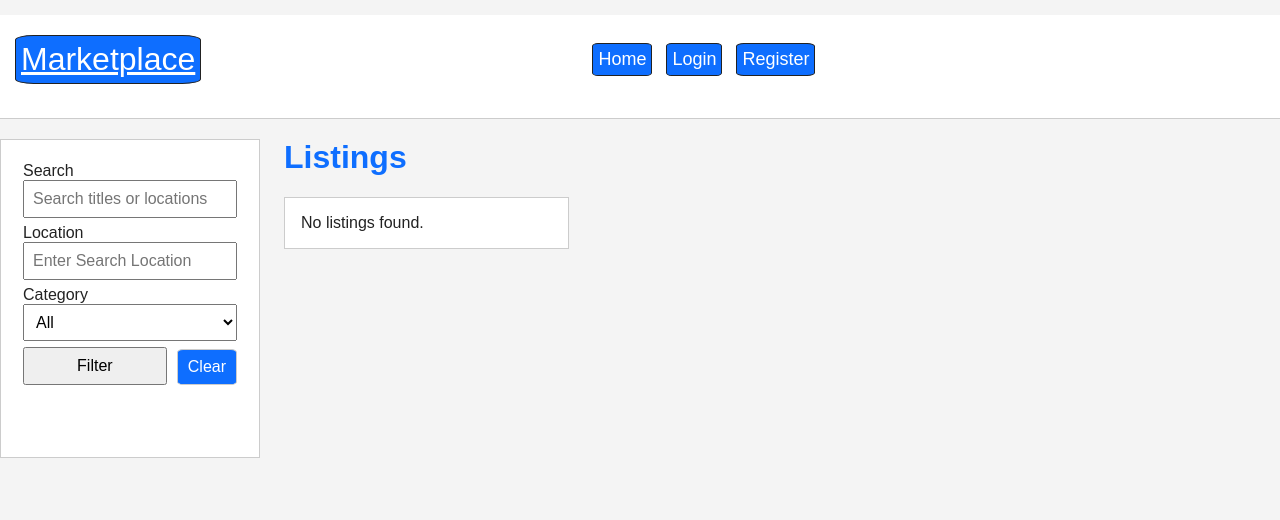
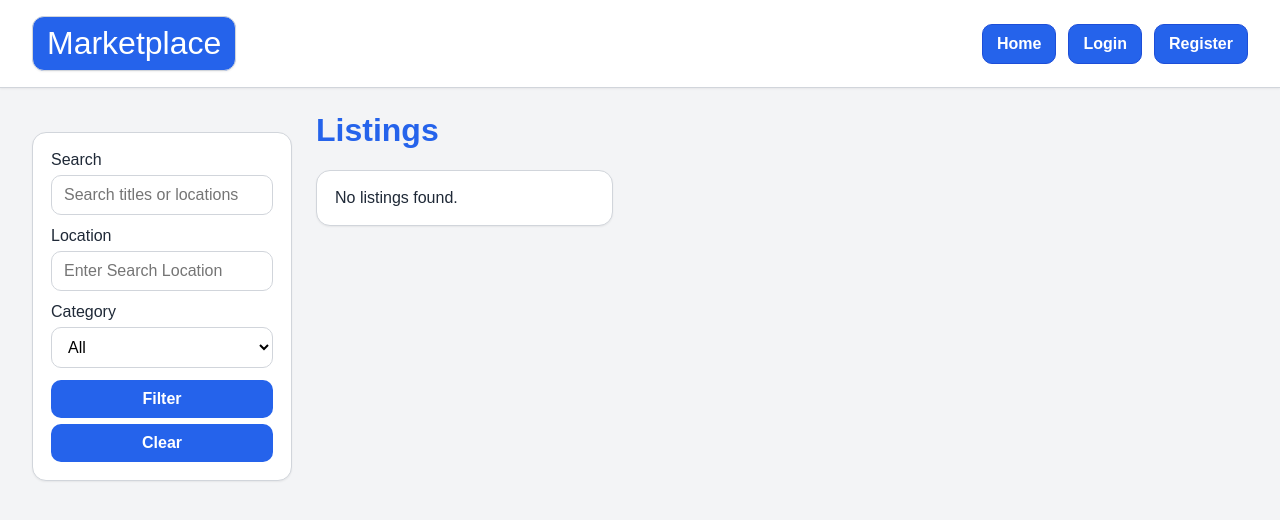
Before and after one commit to sonnyDmg/marketplace, a Flask app: page / in a window 1280 px wide. Shown: the top 520 px of the page. Run offline with Flask 3, Linux system fonts and the light colour scheme; data that the repository does not hold is empty.

Commit message:
Nicer UI and clear btn works

```diff
--- a/static/styles.css
+++ b/static/styles.css
@@ -1,19 +1,40 @@
+:root {
+  --bg: #f3f4f6;
+  --surface: #ffffff;
+  --surface-2: #f8fafc;
+  --text: #1f2937;
+  --muted: #6b7280;
+  --border: #d1d5db;
+  --primary: #2563eb;
+  --primary-dark: #1d4ed8;
+  --success: #dcfce7;
+  --warning: #fef3c7;
+  --shadow-sm: 0 1px 2px rgba(0, 0, 0, 0.06);
+  --shadow-md: 0 6px 18px rgba(0, 0, 0, 0.08);
+  --radius: 14px;
+}
+
+* {
+  box-sizing: border-box;
+}
+
 body {
   font-family: Arial, sans-serif;
   margin: 0;
-  background: #f4f4f4;
-  color: #222;
+  background: var(--bg);
+  color: var(--text);
 }
 
 .wrap {
-  width: min(1440px, 92%);
-  margin: 0, auto;
+  width: min(1400px, 95%);
+  margin: 0 auto;
 }
 
 header {
-  background: #fff;
-  border-bottom: 1px solid #ccc;
-  margin-bottom: 20px;
+  background: var(--surface);
+  border-bottom: 1px solid var(--border);
+  margin-bottom: 24px;
+  box-shadow: var(--shadow-sm);
 }
 
 img {
@@ -25,12 +46,19 @@ img {
   display: flex;
   justify-content: space-between;
   align-items: center;
-  padding: 14px 0;
+  padding: 16px 0;
+  gap: 20px;
+}
+
+nav {
+  display: flex;
+  align-items: center;
+  gap: 12px;
+  flex-wrap: wrap;
 }
 
 nav a,
 .brand {
-  margin-left: 14px;
   text-decoration: none;
 }
 
@@ -40,24 +68,30 @@ nav a,
 }
 
 .brand-title {
-  font-size: xx-large;
-  padding: 5px;
-  border: solid, 1px, #222;
-  border-radius: 10%;
-  background-color: #0e6eff;
+  font-size: 2rem;
+  padding: 8px 14px;
+  border: 1px solid var(--border);
+  border-radius: 12px;
+  background-color: var(--primary);
+  color: white;
+  display: inline-block;
+  box-shadow: var(--shadow-sm);
 }
 
 .panel {
-  background: #fff;
-  border: 1px solid #ccc;
-  padding: 16px;
-  margin-bottom: 16px;
+  background: var(--surface);
+  border: 1px solid var(--border);
+  padding: 18px;
+  margin-bottom: 18px;
+  border-radius: var(--radius);
+  box-shadow: var(--shadow-sm);
 }
 
 .form-card,
-.search-form {
+.search-form,
+.sidebar {
   display: grid;
-  gap: 10px;
+  gap: 12px;
 }
 
 input,
@@ -65,13 +99,33 @@ textarea,
 select,
 button {
   width: 100%;
-  padding: 8px;
+  padding: 10px 12px;
   box-sizing: border-box;
   font: inherit;
+  border: 1px solid var(--border);
+  border-radius: 10px;
+  background: white;
+}
+
+input:focus,
+textarea:focus,
+select:focus {
+  outline: 2px solid rgba(37, 99, 235, 0.2);
+  border-color: var(--primary);
 }
 
 button {
   cursor: pointer;
+  background: var(--primary);
+  color: white;
+  border: none;
+  font-weight: 600;
+  transition: background 0.15s ease, transform 0.15s ease;
+}
+
+button:hover {
+  background: var(--primary-dark);
+  transform: translateY(-1px);
 }
 
 .button-row {
@@ -82,100 +136,19 @@ button {
 
 .button-row a {
   display: inline-block;
-  padding: 8px 10px;
-  border: 1px solid #ccc;
+  padding: 10px 14px;
+  border: 1px solid var(--border);
   text-decoration: none;
-  color: #222;
-  background: #0e6eff;
-  border-radius: 10%;
+  color: white;
+  background: var(--primary);
+  border-radius: 10px;
+  font-weight: 600;
+  transition: background 0.15s ease, transform 0.15s ease;
 }
 
-.listings {
-  display: grid;
-  grid-template-columns: repeat(2, minmax(0, 1fr));
-  gap: 20px;
-  margin-top: 20px
-}
-
-.listing-card {
-  background-color: white;
-  border: 1px solid black;
-}
-
-.flash {
-  background: #fff8d6;
-  border: 1px solid #e0cf7a;
-  padding: 10px;
-  margin-bottom: 10px;
-}
-
-h1, h2 {
-  margin-top: 0;
-}
-
-.create-listing-labels {
-  margin: 6px;
-}
-
-.navbar {
-  background: var(--gray-900);
-  color: #0e6eff;
-  position: sticky;
-  top: 0;
-  z-index: 100;
-  box-shadow: var(--shadow-md);
-}
-
-.navbar-inner {
-  font-size: large;
-  text-decoration: #ffff;
-  max-width: 1100px;
-  margin: 0 auto;
-  padding: 0 20px;
-  height: 60px;
-  display: flex;
-  align-items: center;
-  justify-content: space-between;
-}
-
-.nav-btns {
-  padding: 5px;
-  border: solid, 1px, #222;
-  border-radius: 10%;
-  background-color: #0e6eff;
-}
-
-.main-title {
-  color:#0e6eff;
-}
-
-.markplace-title{
-  margin: 15px;
-}
-
-
-a:link {
-  color: rgb(255, 255, 255);
-}
-
-a:visited {
-  color: rgb(255, 255, 255);
-}
-
-.listing-card .listing-link,
-.listing-card .listing-link:link,
-.listing-card .listing-link:visited {
-  color: #125fcc;
-  font-size: 1.25rem;
-  font-weight: 700;
-  text-decoration: none;
-  display: inline-block;
-}
-
-.listing-card .listing-link:hover,
-.listing-card .listing-link:focus {
-  color: #0e6eff;
-  text-decoration: underline;
+.button-row a:hover {
+  background: var(--primary-dark);
+  transform: translateY(-1px);
 }
 
 .marketplace-layout {
@@ -189,64 +162,19 @@ a:visited {
   position: sticky;
   top: 20px;
   align-self: start;
-  height: 100%;
 }
 
 .marketplace-main {
   min-width: 0;
 }
 
-.listings {
-  display: grid;
-  grid-template-columns: repeat(auto-fit, minmax(220px, 1fr));
-  gap: 20px;
-  margin-top: 20px;
+.sidebar {
+  background: var(--surface);
 }
 
-@media (max-width: 900px) {
-  .marketplace-layout {
-    grid-template-columns: 1fr;
-  }
-
-  .sidenav {
-    position: static;
-  }
-}
-
-.sidebar {
-  height: 100%;
-}
-
-.search-options{
-  margin: 6px;
-}
-
-@media (max-width: 900px) {
-  .listings {
-    grid-template-columns: 1fr;
-  }
-}
-
-textarea {
-  width: 100%;
-  padding: 8px;
-  box-sizing: border-box;
-  font: inherit;
-  margin-bottom: 10px;
-}
-
-.chat-message {
-  padding: 10px;
-  border-radius: 8px;
-  margin-bottom: 10px;
-}
-
-.my-message {
-  background: #dfefff;
-}
-
-.their-message {
-  background: #f2f2f2;
+.search-options {
+  display: grid;
+  gap: 6px;
 }
 
 .listings {
@@ -304,16 +235,251 @@ textarea {
   flex: 1;
 }
 
+.listing-card h2 {
+  margin: 0 0 8px 0;
+  font-size: 1.2rem;
+  line-height: 1.25;
+}
+
+.listing-card p {
+  margin: 0 0 8px 0;
+  color: var(--muted);
+}
+
+.price {
+  color: var(--text);
+  font-size: 1.1rem;
+}
+
+.flash {
+  background: var(--warning);
+  border: 1px solid #f59e0b;
+  padding: 12px 14px;
+  margin-bottom: 14px;
+  border-radius: 10px;
+}
+
+h1,
+h2,
+h3 {
+  margin-top: 0;
+  color: var(--text);
+}
+
+.create-listing-labels {
+  margin: 6px 0;
+}
+
+.main-title {
+  color: var(--primary);
+}
+
+.white-title {
+  color: white;
+  text-decoration-color: white;
+}
+
+a:link,
+a:visited {
+  color: white;
+}
+
+.listing-card .listing-link,
+.listing-card .listing-link:link,
+.listing-card .listing-link:visited,
+.conversation-link,
+.conversation-link:link,
+.conversation-link:visited {
+  color: var(--primary);
+  font-size: 1.15rem;
+  font-weight: 700;
+  text-decoration: none;
+  display: inline-block;
+}
+
+.listing-card .listing-link:hover,
+.listing-card .listing-link:focus,
+.conversation-link:hover,
+.conversation-link:focus {
+  color: var(--primary-dark);
+  text-decoration: underline;
+}
+
+.detail-card img {
+  border-radius: 12px;
+  margin-top: 10px;
+  box-shadow: var(--shadow-sm);
+}
+
 .chat-message {
-  padding: 10px;
-  border-radius: 8px;
-  margin-bottom: 10px;
+  padding: 12px;
+  border-radius: 12px;
+  margin-bottom: 12px;
 }
 
 .my-message {
-  background: #dfefff;
+  background: #dbeafe;
 }
 
 .their-message {
-  background: #f2f2f2;
+  background: #f3f4f6;
 }
+
+.panel hr {
+  border: none;
+  border-top: 1px solid var(--border);
+  margin: 14px 0;
+}
+
+@media (max-width: 1100px) {
+  .listings {
+    grid-template-columns: repeat(2, minmax(0, 1fr));
+  }
+}
+
+@media (max-width: 900px) {
+  .marketplace-layout {
+    grid-template-columns: 1fr;
+  }
+
+  .sidenav {
+    position: static;
+  }
+}
+
+@media (max-width: 700px) {
+  .listings {
+    grid-template-columns: 1fr;
+  }
+
+  .nav {
+    flex-direction: column;
+    align-items: flex-start;
+  }
+
+  nav {
+    width: 100%;
+  }
+}
+
+/* ---------- SAFE FIX PATCH ---------- */
+
+/* Never make every link white globally */
+a,
+a:link,
+a:visited {
+  color: none;
+  text-decoration: none;
+}
+
+/* Nav links */
+nav a,
+nav a:link,
+nav a:visited {
+  display: inline-block;
+  padding: 10px 14px;
+  background: #2563eb;
+  color: #fff;
+  border: 1px solid #1d4ed8;
+  border-radius: 10px;
+  font-weight: 600;
+}
+
+nav a:hover,
+nav a:focus {
+  background: #1d4ed8;
+  color: #fff;
+}
+
+/* Brand link */
+.brand,
+.brand:link,
+.brand:visited {
+  color: white;
+}
+
+/* Buttons that are actually anchor tags */
+.button-row a,
+.button-row a:link,
+.button-row a:visited {
+  display: inline-block;
+  padding: 10px 14px;
+  border: 1px solid #1d4ed8;
+  background: #2563eb;
+  color: #fff;
+  border-radius: 10px;
+  font-weight: 600;
+}
+
+.button-row a:hover,
+.button-row a:focus {
+  background: #1d4ed8;
+  color: #fff;
+}
+
+/* Listing title links */
+.listing-card .listing-link,
+.listing-card .listing-link:link,
+.listing-card .listing-link:visited {
+  color: #2563eb;
+  font-size: 1.15rem;
+  font-weight: 700;
+  text-decoration: none;
+}
+
+.listing-card .listing-link:hover,
+.listing-card .listing-link:focus {
+  color: #1d4ed8;
+  text-decoration: underline;
+}
+
+/* Conversation/inbox links */
+.conversation-link,
+.conversation-link:link,
+.conversation-link:visited {
+  color: #2563eb;
+  font-weight: 700;
+  text-decoration: none;
+}
+
+.conversation-link:hover,
+.conversation-link:focus {
+  color: #1d4ed8;
+  text-decoration: underline;
+}
+
+/* Generic content links */
+.panel a:not(.listing-link):not(.conversation-link):not(.brand),
+.panel a:not(.listing-link):not(.conversation-link):not(.brand):link,
+.panel a:not(.listing-link):not(.conversation-link):not(.brand):visited {
+  color: #2563eb;
+}
+
+.panel a:not(.listing-link):not(.conversation-link):not(.brand):hover,
+.panel a:not(.listing-link):not(.conversation-link):not(.brand):focus {
+  color: #1d4ed8;
+  text-decoration: underline;
+}
+
+/* Keep panels from covering clicks */
+.panel,
+.listing-card,
+.marketplace-main,
+.sidenav {
+  position: relative;
+  z-index: 1;
+}
+
+/* Make sure images do not block weird clicks outside themselves */
+.listing-image img {
+  display: block;
+}
+
+/* Restore visible text inputs/buttons */
+input,
+textarea,
+select,
+button {
+  position: relative;
+  z-index: 1;
+}
--- a/templates/home.html
+++ b/templates/home.html
@@ -26,7 +26,7 @@
 
       <div class="button-row search-options">
         <button type="submit">Filter</button>
-        <a class="main-title" href="{{ url_for('home') }}">Clear</a>
+        <button type="button" class="clear-btn" onclick="clearFilters()">Clear</button>
       </div>
     </form>
   </aside>
@@ -62,5 +62,13 @@
     </div>
   </main>
 </div>
-
+<script>
+  function clearFilters() {
+    const form = document.querySelector('.sidebar');
+    if (form) {
+      form.reset();
+    }
+    window.location = "{{ url_for('home') }}";
+  }
+</script>
 {% endblock %}
```
Also changed, not shown: other parts of static/styles.css (+16 -13 lines), uploads/6b32f4acf35d46adacd2bdf41a894db7_download.jpg (added).
